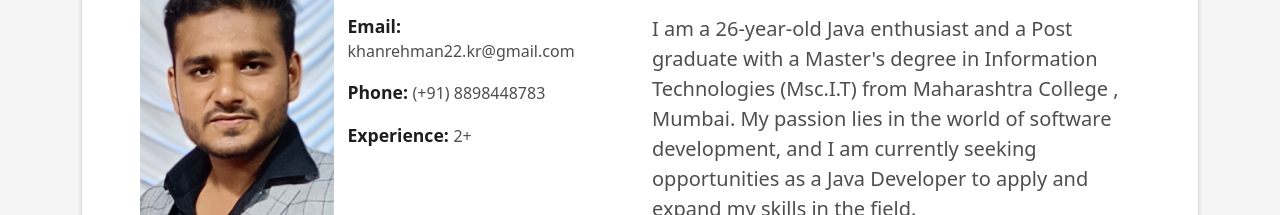
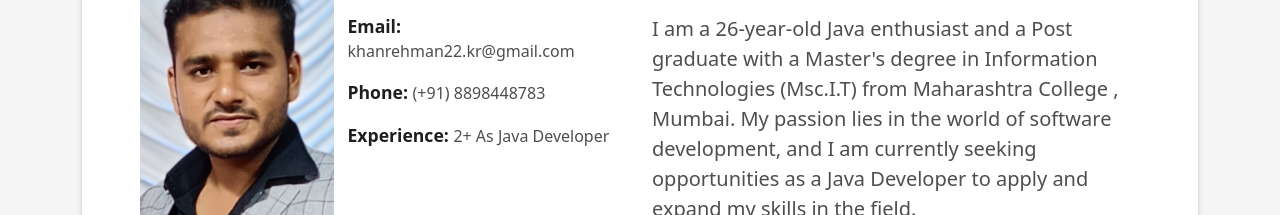
Before and after one commit to khaabdul/portfolio, a plain HTML site: page index.html in a window 1280 px wide. Shown: the part 1000-1215 px from the top of the page. Drawn offline with Linux system fonts and the light colour scheme.

Commit message:
Update index.html
Added Experience

```diff
--- a/index.html
+++ b/index.html
@@ -111,7 +111,7 @@
                         <p><span class="title-s">Profile: </span> <span>Java developer</span></p>
                         <p><span class="title-s">Email: </span> <span>khanrehman22.kr@gmail.com</span></p>
                         <p><span class="title-s">Phone: </span> <span>(+91) 8898448783</span></p>
-                         <p><span class="title-s">Experience: </span> <span>2+</span></p>
+                         <p><span class="title-s">Experience: </span> <span>2+ As Java Developer</span></p>
                       </div>
                     </div>
                   </div>
```
